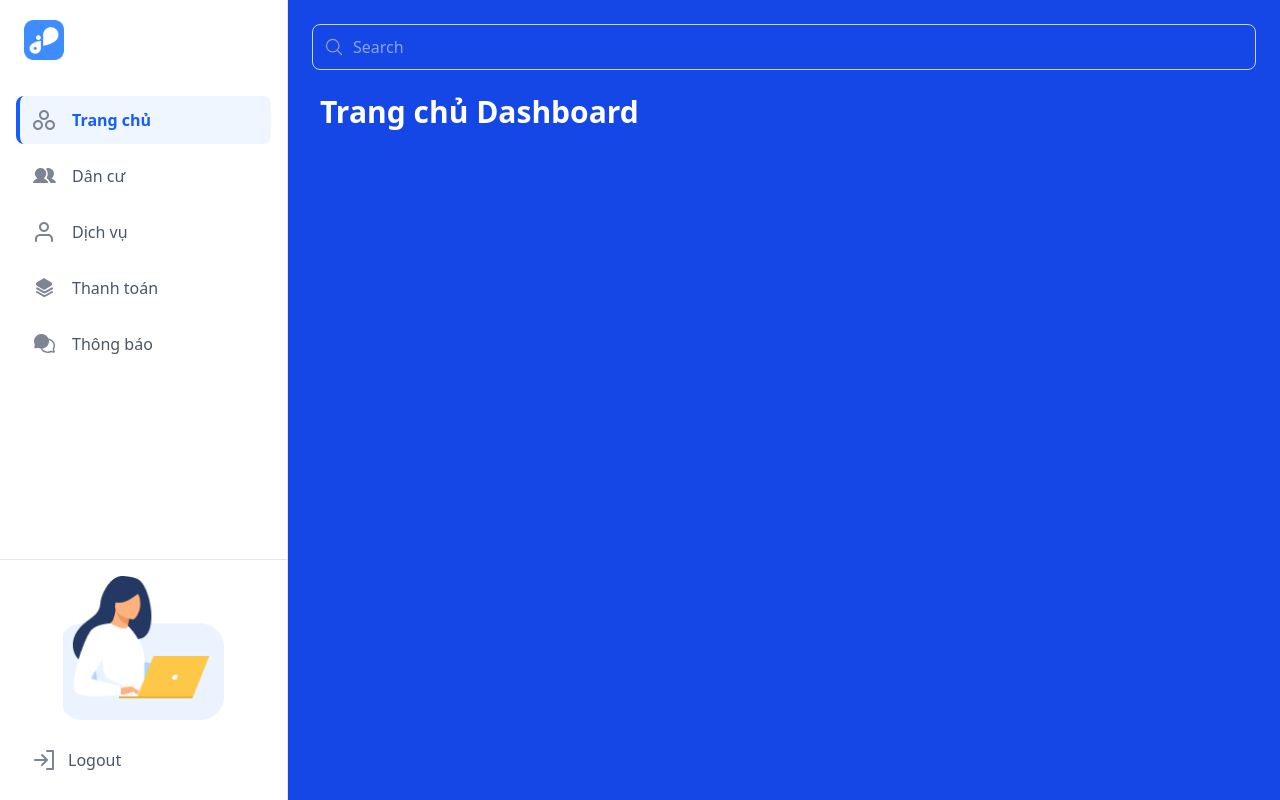
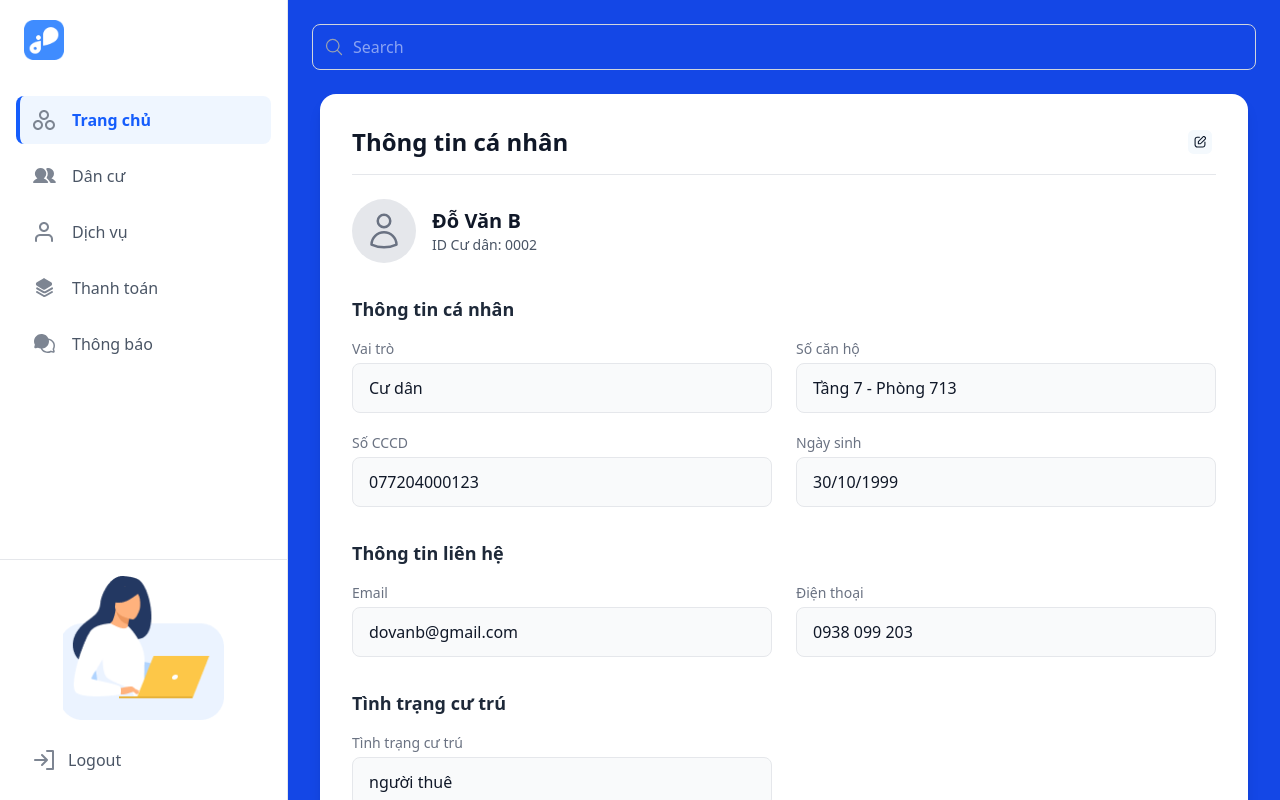
Before and after one commit to dang9805/wasd, a React (Vite) app: page /dashboard in a window 1280 px wide. Built offline with nearby package versions, Linux system fonts and the light colour scheme.

Commit message:
add login screen

```diff
--- a/src/App.jsx
+++ b/src/App.jsx
@@ -8,19 +8,24 @@ import {
 
 // Layouts
 import { AuthLayout } from "./layouts/AuthLayout.jsx";
-import { SharedLayout } from "./layouts/SharedLayout.jsx"; // 1. Import layout mới
+import { SharedLayout } from "./layouts/SharedLayout.jsx";
 
 // Pages
 import { WelcomeScreen } from "./pages/WelcomeScreen.jsx";
-import { Box as LoginScreen } from "./pages/LoginScreen.jsx"; // Đổi tên 'Box' cho dễ hiểu
-import { PaymentPage } from "./pages/PaymentPage.jsx"; // <<< 1. Import trang mới
-import { QRCodePayment } from "./pages/QRCodePayment.jsx"; // <<< 1. Import trang QR
-import { NotificationsPage } from "./pages/NotificationsPage.jsx"; // <<< 1. Import trang mới
+import { Box as LoginScreen } from "./pages/LoginScreen.jsx";
+import { PaymentPage } from "./pages/PaymentPage.jsx";
+import { QRCodePayment } from "./pages/QRCodePayment.jsx";
+import { NotificationsPage } from "./pages/NotificationsPage.jsx";
+import { ProfilePage } from "./pages/ProfilePage.jsx"; // <<< 1. IMPORT YOUR NEW PAGE
 
 // --- TẠO CÁC TRANG PLACEHOLDER CHO DASHBOARD ---
-const DashboardHome = () => <h1 className="text-3xl font-bold text-white">Trang chủ Dashboard</h1>; // Thêm text-white
-const ResidentsPage = () => <h1 className="text-3xl font-bold text-white">Quản lý Dân cư</h1>;
-const ServicesPage = () => <h1 className="text-3xl font-bold text-white">Quản lý Dịch vụ</h1>;
+// const DashboardHome = () => <h1 className="text-3xl font-bold text-white">Trang chủ Dashboard</h1>; // <<< 2. REMOVE OR COMMENT OUT OLD
+const ResidentsPage = () => (
+  <h1 className="text-3xl font-bold text-white">Quản lý Dân cư</h1>
+);
+const ServicesPage = () => (
+  <h1 className="text-3xl font-bold text-white">Quản lý Dịch vụ</h1>
+);
 
 // -----------------------------------------------
 
@@ -52,21 +57,17 @@ export default function App() {
         />
 
         {/* === CÁC TRANG CẦN SIDEBAR (DASHBOARD) === */}
-        {/* 2. Dùng SharedLayout làm route cha */}
         <Route path="/dashboard" element={<SharedLayout />}>
-          <Route index element={<DashboardHome />} />
+          {/* 3. USE YOUR NEW PAGE AS THE DASHBOARD INDEX */}
+          <Route index element={<ProfilePage />} />
           <Route path="residents" element={<ResidentsPage />} />
           <Route path="services" element={<ServicesPage />} />
-          {/* --- 2. SỬ DỤNG COMPONENT THẬT Ở ĐÂY --- */}
-          {/* Route cha cho phần thanh toán */}
+
           <Route path="payment">
-            {/* Trang danh sách thanh toán (mặc định) */}
             <Route index element={<PaymentPage />} />
-            {/* Trang hiển thị QR Code cho một hóa đơn cụ thể */}
-            <Route path=":invoiceId/qr" element={<QRCodePayment />} /> {/* <<< 2. Thêm route con */}
+            <Route path=":invoiceId/qr" element={<QRCodePayment />} />
           </Route>
-          {/* ================================== */}
-          {/* ----------------------------------------- */}
+
           <Route path="notifications" element={<NotificationsPage />} />
         </Route>
       </Routes>
--- /dev/null
+++ b/src/pages/ProfilePage.jsx
@@ -0,0 +1,219 @@
+import React, { useState } from "react"; // <<< 1. Import useState
+// Đảm bảo đường dẫn này đúng với vị trí file của bạn
+import EditButtonImage from "../images/edit_button.svg";
+
+// --- Icons (from heroicons.com) ---
+const UserIcon = () => (
+  <svg
+    xmlns="http://www.w3.org/2000/svg"
+    fill="none"
+    viewBox="0 0 24 24"
+    strokeWidth={1.5}
+    stroke="currentColor"
+    className="w-10 h-10"
+  >
+    <path
+      strokeLinecap="round"
+      strokeLinejoin="round"
+      d="M15.75 6a3.75 3.75 0 11-7.5 0 3.75 3.75 0 017.5 0zM4.501 20.118a7.5 7.5 0 0114.998 0A17.933 17.933 0 0112 21.75c-2.676 0-5.216-.584-7.499-1.632z"
+    />
+  </svg>
+);
+
+// --- 2. TẠO COMPONENT TRƯỜNG CÓ THỂ CHỈNH SỬA ---
+// Component này sẽ hiển thị input khi isEditing={true} và hiển thị text khi false
+const EditableField = ({ label, value, isEditing, onChange, name }) => (
+  <div>
+    <label
+      htmlFor={name}
+      className="block text-sm font-medium text-gray-500 mb-1"
+    >
+      {label}
+    </label>
+    {isEditing ? (
+      <input
+        type="text"
+        id={name}
+        name={name}
+        value={value}
+        onChange={onChange}
+        className="w-full bg-white rounded-lg border border-gray-300 px-4 py-3 text-gray-900 min-h-[46px] focus:border-blue-500 focus:ring-blue-500"
+      />
+    ) : (
+      <div className="w-full bg-gray-50 rounded-lg border border-gray-200 px-4 py-3 text-gray-900 min-h-[46px]">
+        {value}
+      </div>
+    )}
+  </div>
+);
+
+// --- Dữ liệu mẫu ban đầu ---
+const initialUserData = {
+  name: "Đỗ Văn B",
+  residentId: "0002",
+  role: "Cư dân", // Empty as in image
+  apartment: "Tầng 7 - Phòng 713",
+  cccd: "077204000123",
+  dob: "30/10/1999",
+  email: "dovanb@gmail.com",
+  phone: "0938 099 203",
+  status: "người thuê",
+};
+
+// --- Main Profile Page Component ---
+export const ProfilePage = () => {
+  // --- 3. THÊM STATE ĐỂ QUẢN LÝ CHẾ ĐỘ EDIT VÀ DỮ LIỆU FORM ---
+  const [isEditing, setIsEditing] = useState(false);
+  const [formData, setFormData] = useState(initialUserData);
+
+  // Hàm xử lý khi nhấn nút Edit
+  const handleEditClick = () => {
+    setIsEditing(true); // Bật chế độ chỉnh sửa
+  };
+
+  // Hàm xử lý khi thay đổi nội dung input
+  const handleChange = (e) => {
+    const { name, value } = e.target;
+    setFormData((prevData) => ({
+      ...prevData,
+      [name]: value,
+    }));
+  };
+
+  // Hàm xử lý khi nhấn nút Confirm
+  const handleSubmit = (e) => {
+    e.preventDefault(); // Ngăn form submit lại trang
+    console.log("Dữ liệu đã cập nhật:", formData);
+    // Ở đây bạn có thể gọi API để lưu dữ liệu
+    // ...
+    // Sau khi lưu xong, tắt chế độ chỉnh sửa
+    setIsEditing(false);
+  };
+
+  return (
+    <div className="bg-white rounded-2xl shadow-lg p-6 sm:p-8 w-full max-w-6xl mx-auto">
+      {/* Card Header: Title + Edit Button */}
+      <div className="flex justify-between items-center mb-6 border-b border-gray-200 pb-4">
+        <h1 className="text-xl sm:text-2xl font-bold text-gray-900">
+          Thông tin cá nhân
+        </h1>
+        {/* --- 4. ẨN NÚT EDIT KHI ĐANG Ở CHẾ ĐỘ CHỈNH SỬA --- */}
+        {!isEditing && (
+          <button
+            onClick={handleEditClick} // Thêm onClick handler
+            className="p-1 rounded-full hover:bg-gray-100 transition-colors"
+            aria-label="Chỉnh sửa thông tin"
+          >
+            <img src={EditButtonImage} alt="Edit" className="w-6 h-6" />
+          </button>
+        )}
+      </div>
+
+      {/* Profile Header: Avatar + Name */}
+      <div className="flex items-center space-x-4 mb-8">
+        <div className="w-16 h-16 bg-gray-200 rounded-full flex items-center justify-center text-gray-500 flex-shrink-0">
+          <UserIcon />
+        </div>
+        <div>
+          {/* --- 5. SỬ DỤNG DỮ LIỆU TỪ STATE --- */}
+          <h2 className="text-xl font-bold text-gray-900">{formData.name}</h2>
+          <p className="text-sm text-gray-600">
+            ID Cư dân: {formData.residentId}
+          </p>
+        </div>
+      </div>
+
+      {/* --- 6. Thêm onSubmit cho form --- */}
+      <form className="space-y-8" onSubmit={handleSubmit}>
+        {/* Section 1: Thông tin cá nhân */}
+        <div>
+          <h3 className="text-lg font-semibold text-gray-800 mb-4">
+            Thông tin cá nhân
+          </h3>
+          <div className="grid grid-cols-1 md:grid-cols-2 gap-x-6 gap-y-5">
+            {/* --- 7. THAY THẾ InfoField BẰNG EditableField --- */}
+            <EditableField
+              label="Vai trò"
+              name="role"
+              value={formData.role}
+              isEditing={isEditing}
+              onChange={handleChange}
+            />
+            <EditableField
+              label="Số căn hộ"
+              name="apartment"
+              value={formData.apartment}
+              isEditing={isEditing}
+              onChange={handleChange}
+            />
+            <EditableField
+              label="Số CCCD"
+              name="cccd"
+              value={formData.cccd}
+              isEditing={isEditing}
+              onChange={handleChange}
+            />
+            <EditableField
+              label="Ngày sinh"
+              name="dob"
+              value={formData.dob}
+              isEditing={isEditing}
+              onChange={handleChange}
+            />
+          </div>
+        </div>
+
+        {/* Section 2: Thông tin liên hệ */}
+        <div>
+          <h3 className="text-lg font-semibold text-gray-800 mb-4">
+            Thông tin liên hệ
+          </h3>
+          <div className="grid grid-cols-1 md:grid-cols-2 gap-x-6 gap-y-5">
+            <EditableField
+              label="Email"
+              name="email"
+              value={formData.email}
+              isEditing={isEditing}
+              onChange={handleChange}
+            />
+            <EditableField
+              label="Điện thoại"
+              name="phone"
+              value={formData.phone}
+              isEditing={isEditing}
+              onChange={handleChange}
+            />
+          </div>
+        </div>
+
+        {/* Section 3: Tình trạng cư trú */}
+        <div>
+          <h3 className="text-lg font-semibold text-gray-800 mb-4">
+            Tình trạng cư trú
+          </h3>
+          <div className="grid grid-cols-1 md:grid-cols-2 gap-x-6 gap-y-5">
+            <EditableField
+              label="Tình trạng cư trú"
+              name="status"
+              value={formData.status}
+              isEditing={isEditing}
+              onChange={handleChange}
+            />
+          </div>
+        </div>
+
+        {/* --- 8. THÊM NÚT CONFIRM (chỉ hiển thị khi isEditing={true}) --- */}
+        {isEditing && (
+          <div className="flex justify-end pt-4 border-t border-gray-200">
+            <button
+              type="submit"
+              className="bg-blue-600 hover:bg-blue-700 text-white font-semibold py-2 px-8 rounded-lg transition-colors"
+            >
+              Confirm
+            </button>
+          </div>
+        )}
+      </form>
+    </div>
+  );
+};
```
Also changed, not shown: src/pages/LoginScreen.jsx (+33 -3 lines), src/images/edit_button.png (added), src/images/edit_button.svg (added).
